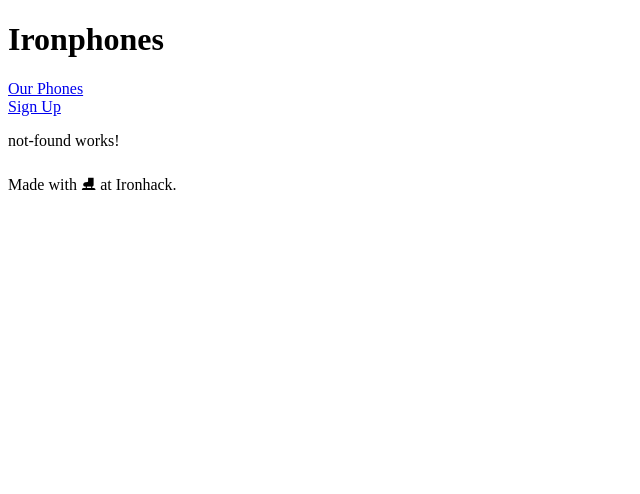
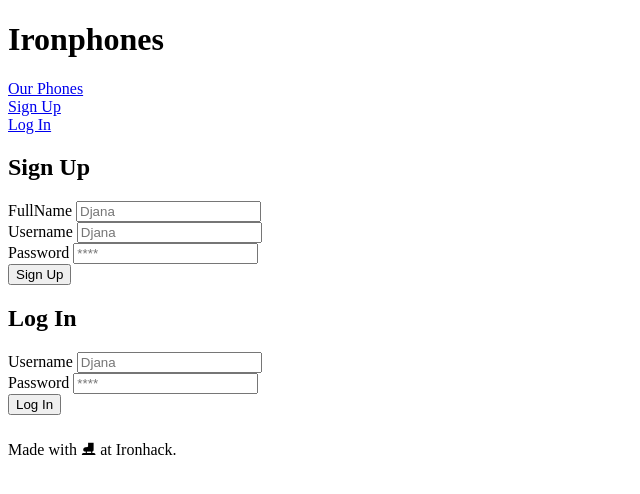
Before and after one commit to joaoJs/ironphones-angular, an Angular app: page /login in a window 1280 px wide. Shown: the top 494 px of the page, without its empty margins (0-640 px from the left). Built offline with nearby package versions, Linux system fonts and the light colour scheme.

Commit message:
login done

```diff
--- a/src/app/app-routing.module.ts
+++ b/src/app/app-routing.module.ts
@@ -9,6 +9,7 @@ const routes: Routes = [
   { path: '',              component: PhoneListComponent },
   { path: 'phone/:id',     component: PhoneDetailsComponent },
   { path: 'signup',        component: SignupComponent},
+  { path: 'login',         component: SignupComponent},
   { path: '**',            component: NotFoundComponent }
 ];
 
--- a/src/app/app.component.html
+++ b/src/app/app.component.html
@@ -8,6 +8,9 @@
 
   <a routerLink="/signup"> Sign Up </a>
   <br>
+
+  <a routerLink="/login"> Log In </a>
+  <br>
 </nav>
 
 <router-outlet></router-outlet>
--- a/src/app/interfaces/login-info.ts
+++ b/src/app/interfaces/login-info.ts
@@ -0,0 +1,4 @@
+export interface LoginInfo {
+  loginUsername: string;
+  loginPassword: string
+}
--- a/src/app/pages/phone-list/phone-list.component.html
+++ b/src/app/pages/phone-list/phone-list.component.html
@@ -1,3 +1,8 @@
+<div *ngIf="userInfo">
+  <p> Hello, user {{ userInfo.username }}.</p>
+  <p> Did you know your ID is <b>{{userInfo._id}}?</b></p>
+</div>
+
 <h2> Our Phones </h2>
 
 <button (click)="showForm()"> Add Phone </button>
--- a/src/app/pages/phone-list/phone-list.component.ts
+++ b/src/app/pages/phone-list/phone-list.component.ts
@@ -1,5 +1,6 @@
 import { Component, OnInit } from '@angular/core';
 import { PhoneApiService } from '../../services/phone-api.service';
+import { AuthApiService } from '../../services/auth-api.service';
 
 @Component({
   selector: 'app-phone-list',
@@ -12,8 +13,11 @@ export class PhoneListComponent implements OnInit {
 
   phones: any[] = [];
 
+  userInfo: any;
+
   constructor(
-    private phoneThang: PhoneApiService
+    private phoneThang: PhoneApiService,
+    private authThang: AuthApiService
   ) { }
 
   ngOnInit() {
@@ -23,6 +27,15 @@ export class PhoneListComponent implements OnInit {
           this.phones = list;
         }
       );
+
+    this.authThang.getLoginStatus()
+      .subscribe(
+        (yes: any) => {
+          if (yes.isLoggedIn) {
+            this.userInfo = yes.userInfo;
+          }
+        }
+      )
   }
 
   showForm() {
--- a/src/app/pages/signup/signup.component.html
+++ b/src/app/pages/signup/signup.component.html
@@ -3,7 +3,11 @@
 <p class="error" *ngIf="errorMessage !== ''">
   {{errorMessage}}
 </p>
+<p class="error" *ngIf="loginError !== ''">
+  {{loginError}}
+</p>
 
+<div>
 <form (ngSubmit)="signupSubmit()">
   <label for="fullName"> FullName </label>
   <input  id="fullName" type="text" placeholder="Djana"
@@ -16,9 +20,28 @@
   <br>
 
   <label for="password"> Password </label>
-  <input  id="password" type="text" placeholder="Djana-vux-33"
+  <input  id="password" type="password" placeholder="****"
     name="password" [(ngModel)]="newUser.signupPassword">
   <br>
 
-  <button> Submit </button>
+  <button> Sign Up </button>
 </form>
+
+  <h2> Log In </h2>
+
+<form (ngSubmit)="loginSubmit()">
+
+  <label for="lusername"> Username </label>
+  <input  id="lusername" type="text" placeholder="Djana"
+    name="username" [(ngModel)]="loginUser.loginUsername">
+  <br>
+
+  <label for="lpassword"> Password </label>
+  <input  id="lpassword" type="password" placeholder="****"
+    name="password" [(ngModel)]="loginUser.loginPassword">
+  <br>
+
+  <button> Log In </button>
+</form>
+
+</div>
--- a/src/app/pages/signup/signup.component.ts
+++ b/src/app/pages/signup/signup.component.ts
@@ -2,6 +2,7 @@ import { Component, OnInit } from '@angular/core';
 import { Router } from '@angular/router';
 import { SignupInfo } from '../../interfaces/signup-info';
 import { AuthApiService } from '../../services/auth-api.service';
+import { LoginInfo } from '../../interfaces/login-info';
 
 @Component({
   selector: 'app-signup',
@@ -16,7 +17,14 @@ export class SignupComponent implements OnInit {
     signupPassword: ''
   }
 
+  loginUser: LoginInfo = {
+    loginUsername: '',
+    loginPassword: ''
+  };
+
   errorMessage: string = '';
+
+  loginError: string = '';
 
   constructor(
     private apiService: AuthApiService,
@@ -45,4 +53,30 @@ export class SignupComponent implements OnInit {
       )
   } // signupSubmit()
 
+  loginSubmit() {
+    // call the service method for the login auth-api
+    this.apiService.postLogin(this.loginUser)
+      .subscribe(
+        (data) => {
+          console.log("Success Login ---> ", data);
+          // redirect (navigate) home
+          this.routerThang.navigate(['']);
+        },
+
+        (err) => {
+          console.log(err);
+
+          if (err.status === 401) {
+            this.loginError = 'Bad Credentials';
+          } else {
+            this.loginError = 'Something went wrong. Try again later.';
+          }
+        }
+      )
+    //subscribe to the AJAX call
+    // if success red to home pages
+    // else show feedback
+    // loginSubmit()
+  }
+
 }
--- a/src/app/services/auth-api.service.ts
+++ b/src/app/services/auth-api.service.ts
@@ -1,6 +1,7 @@
 import { Injectable } from '@angular/core';
 import { HttpClient } from '@angular/common/http';
 import { SignupInfo } from '../interfaces/signup-info';
+import { LoginInfo } from '../interfaces/login-info';
 
 @Injectable()
 export class AuthApiService {
@@ -14,8 +15,31 @@ export class AuthApiService {
   postSignup(userInfo: SignupInfo) {
     return this.http.post(
       this.baseUrl + '/api/process-signup',
-      userInfo
+      userInfo,
+      { withCredentials: true }
     );
   }
 
+  getLoginStatus() {
+    return this.http.get(
+      this.baseUrl + '/api/checklogin',
+      {withCredentials: true}
+    )
+  }
+
+  checkLoginStatus() {
+    return this.http.get(
+      this.baseUrl + '/api/checklogin',
+      { withCredentials: true }
+    );
+  }
+
+  postLogin(info: LoginInfo) {
+    return this.http.post(
+      this.baseUrl + '/api/process-login',
+      info,
+      {withCredentials: true}
+    )
+  }
+
 }
```
